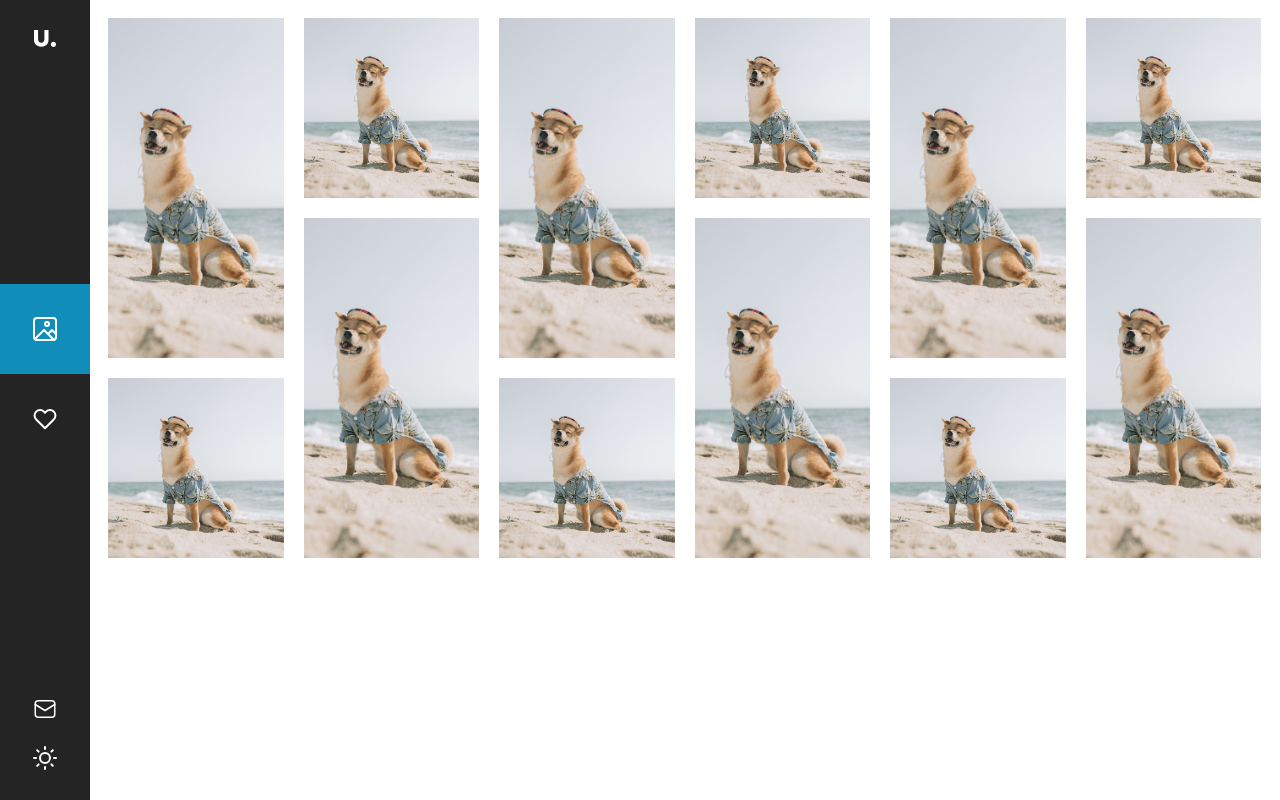
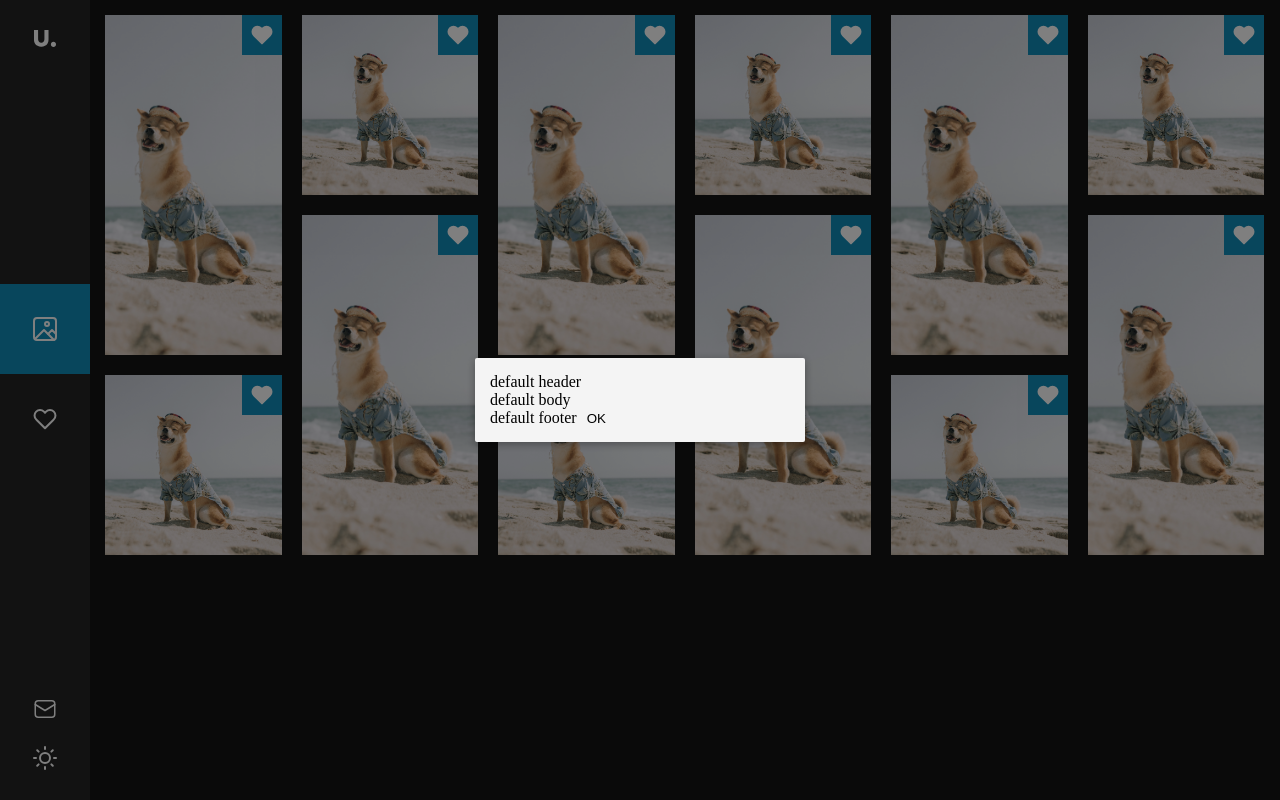
Before and after one commit to ignassta/vue-photo-gallery, a Vue app: page /#/ in a window 1280 px wide. Both pictures are taken after a click on the button 45 px from the left and 708 px from the top of the page. Built offline with nearby package versions, Linux system fonts and the light colour scheme.

Commit message:
basic modal

```diff
--- a/src/App.vue
+++ b/src/App.vue
@@ -4,7 +4,7 @@
 </template>
 
 <style lang="scss">
-
+@import './assets/style/reset';
 </style>
 
 <script>
--- a/src/assets/style/reset.scss
+++ b/src/assets/style/reset.scss
@@ -1,3 +1,6 @@
+body {
+  margin: 0;
+}
 a {
   text-decoration: none;
 }
--- a/src/components/HelloWorld.vue
+++ /dev/null
@@ -1,60 +0,0 @@
-<template>
-  <div class="hello">
-    <h1>{{ msg }}</h1>
-    <p>
-      For a guide and recipes on how to configure / customize this project,<br>
-      check out the
-      <a href="https://cli.vuejs.org" target="_blank" rel="noopener">vue-cli documentation</a>.
-    </p>
-    <h3>Installed CLI Plugins</h3>
-    <ul>
-      <li><a href="https://github.com/vuejs/vue-cli/tree/dev/packages/%40vue/cli-plugin-babel" target="_blank" rel="noopener">babel</a></li>
-      <li><a href="https://github.com/vuejs/vue-cli/tree/dev/packages/%40vue/cli-plugin-router" target="_blank" rel="noopener">router</a></li>
-      <li><a href="https://github.com/vuejs/vue-cli/tree/dev/packages/%40vue/cli-plugin-eslint" target="_blank" rel="noopener">eslint</a></li>
-      <li><a href="https://github.com/vuejs/vue-cli/tree/dev/packages/%40vue/cli-plugin-unit-jest" target="_blank" rel="noopener">unit-jest</a></li>
-    </ul>
-    <h3>Essential Links</h3>
-    <ul>
-      <li><a href="https://vuejs.org" target="_blank" rel="noopener">Core Docs</a></li>
-      <li><a href="https://forum.vuejs.org" target="_blank" rel="noopener">Forum</a></li>
-      <li><a href="https://chat.vuejs.org" target="_blank" rel="noopener">Community Chat</a></li>
-      <li><a href="https://twitter.com/vuejs" target="_blank" rel="noopener">Twitter</a></li>
-      <li><a href="https://news.vuejs.org" target="_blank" rel="noopener">News</a></li>
-    </ul>
-    <h3>Ecosystem</h3>
-    <ul>
-      <li><a href="https://router.vuejs.org" target="_blank" rel="noopener">vue-router</a></li>
-      <li><a href="https://vuex.vuejs.org" target="_blank" rel="noopener">vuex</a></li>
-      <li><a href="https://github.com/vuejs/vue-devtools#vue-devtools" target="_blank" rel="noopener">vue-devtools</a></li>
-      <li><a href="https://vue-loader.vuejs.org" target="_blank" rel="noopener">vue-loader</a></li>
-      <li><a href="https://github.com/vuejs/awesome-vue" target="_blank" rel="noopener">awesome-vue</a></li>
-    </ul>
-  </div>
-</template>
-
-<script>
-export default {
-  name: 'HelloWorld',
-  props: {
-    msg: String
-  }
-}
-</script>
-
-<!-- Add "scoped" attribute to limit CSS to this component only -->
-<style scoped lang="scss">
-h3 {
-  margin: 40px 0 0;
-}
-ul {
-  list-style-type: none;
-  padding: 0;
-}
-li {
-  display: inline-block;
-  margin: 0 10px;
-}
-a {
-  color: #42b983;
-}
-</style>
--- a/src/components/NavigationBar.vue
+++ b/src/components/NavigationBar.vue
@@ -10,20 +10,37 @@
     <router-link to="/favourites" class="favourites-link"/>
   </div>
   <div class="preferences-holder">
-    <button type="button" class="subscribe-btn"></button>
+    <button type="button" class="subscribe-btn" @click="toggleSubscribeModal()"></button>
     <button type="button" class="color-mode-btn"></button>
   </div>
 </div>
+  <teleport to="body">
+    <transition name="fade">
+      <subscribe-modal v-if="showSubscribeModal" @close="toggleSubscribeModal()"></subscribe-modal>
+    </transition>
+  </teleport>
 </template>
 
 <script>
+import SubscribeModal from './SubscribeModal'
 export default {
-  name: 'NavigationBar'
+  components: {
+    SubscribeModal
+  },
+  data () {
+    return {
+      showSubscribeModal: false
+    }
+  },
+  methods: {
+    toggleSubscribeModal () {
+      this.showSubscribeModal = !this.showSubscribeModal
+    }
+  }
 }
 </script>
 
 <style lang="scss">
-  @import '../assets/style/reset';
   @import '../assets/style/variables';
   @mixin btn-style {
     position: relative;
--- /dev/null
+++ b/src/components/SubscribeModal.vue
@@ -0,0 +1,56 @@
+<template>
+  <div class="modal-mask">
+    <div class="modal-wrapper">
+      <div class="modal-container">
+        <div class="modal-header">
+          default header
+        </div>
+        <div class="modal-body">
+          default body
+        </div>
+        <div class="modal-footer">
+          default footer
+          <button class="modal-default-button" @click="$emit('close')">OK</button>
+        </div>
+      </div>
+    </div>
+  </div>
+</template>
+
+<script>
+export default {
+}
+</script>
+
+<style lang="scss">
+  @import '../assets/style/variables';
+  .modal-mask {
+    position: fixed;
+    z-index: 9999;
+    top: 0;
+    left: 0;
+    width: 100%;
+    height: 100%;
+    background-color: rgba(0, 0, 0, 0.5);
+    display: flex;
+    justify-content: center;
+    align-items: center;
+    .modal-wrapper {
+      .modal-container {
+        min-width: 300px;
+        padding: 15px;
+        background-color: $color3;
+        border-radius: 2px;
+        box-shadow: 0 2px 8px rgba(0, 0, 0, 0.33);
+      }
+    }
+  }
+  .fade-enter-active,
+  .fade-leave-active {
+    transition: opacity 0.5s ease;
+  }
+  .fade-enter-from,
+  .fade-leave-to {
+    opacity: 0;
+  }
+</style>
--- a/src/views/Home.vue
+++ b/src/views/Home.vue
@@ -1,8 +1,9 @@
 <template>
   <div class="home">
-    <div id="container" class="container">
+    <div class="container">
       <a href="#" class="photo" v-for="n in 12" :key="n">
         <img src="../assets/images/dog.jpg" alt="">
+        <a href="#like" class="like"></a>
       </a>
     </div>
   </div>
@@ -11,12 +12,15 @@
 <style lang="scss">
   @import '../assets/style/variables';
   .home {
-    padding-left: 90px;
+    padding: 5px 5px 5px 95px;
+    background-color: $color2;
+    min-height: calc(100vh - 10px);
   }
   .container {
     display: flex;
     flex-wrap: wrap;
     .photo {
+      position: relative;
       background: gray;
       flex-basis: calc(16.66% - 20px);
       margin: 10px;
@@ -25,6 +29,18 @@
         width: 100%;
         height: 100%;
         object-fit: cover;
+      }
+      .like {
+        position: absolute;
+        top: 0;
+        right: 0;
+        width: 40px;
+        height: 40px;
+        background-color: $color5;
+        background-image: url('../assets/images/heart-full.svg');
+        background-repeat: no-repeat;
+        background-position: center;
+        background-size: 55%;
       }
     }
     .photo:nth-of-type(even):nth-of-type(-n + 6),
@@ -43,15 +59,12 @@ import * as config from '../config'
 export default {
   data () {
     return {
-      photos: {
-        type: Object,
-        required: true,
-        default: {}
-      }
+      photos: null,
+      showNewsletterModal: false
     }
   },
   methods: {
-    async getPhotos () {
+    getPhotos () {
       return axios.get(`${config.globalSettings.baseUrl}/photos`, {
         headers: { Authorization: config.globalSettings.accessKey }
       })
```
